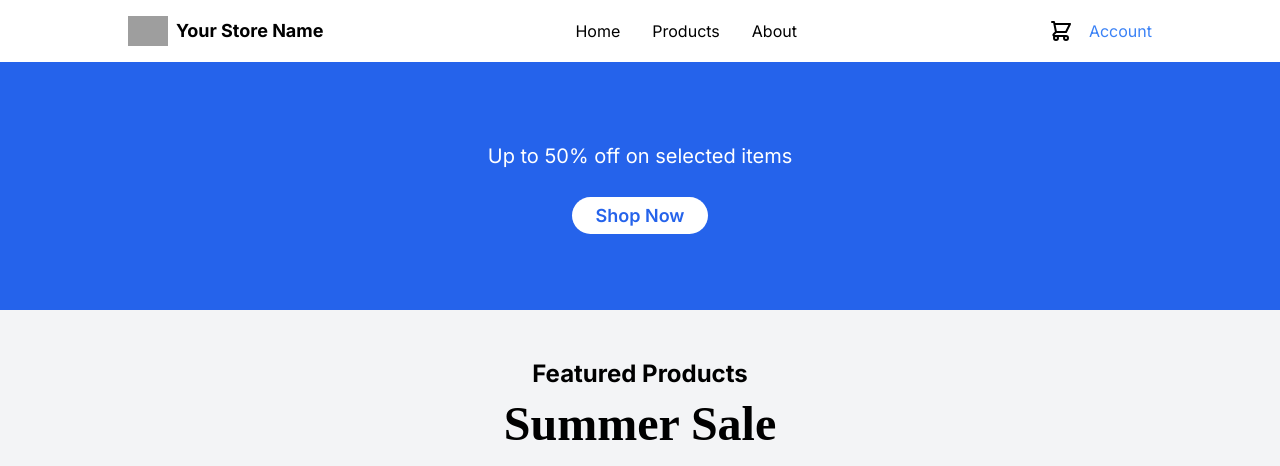
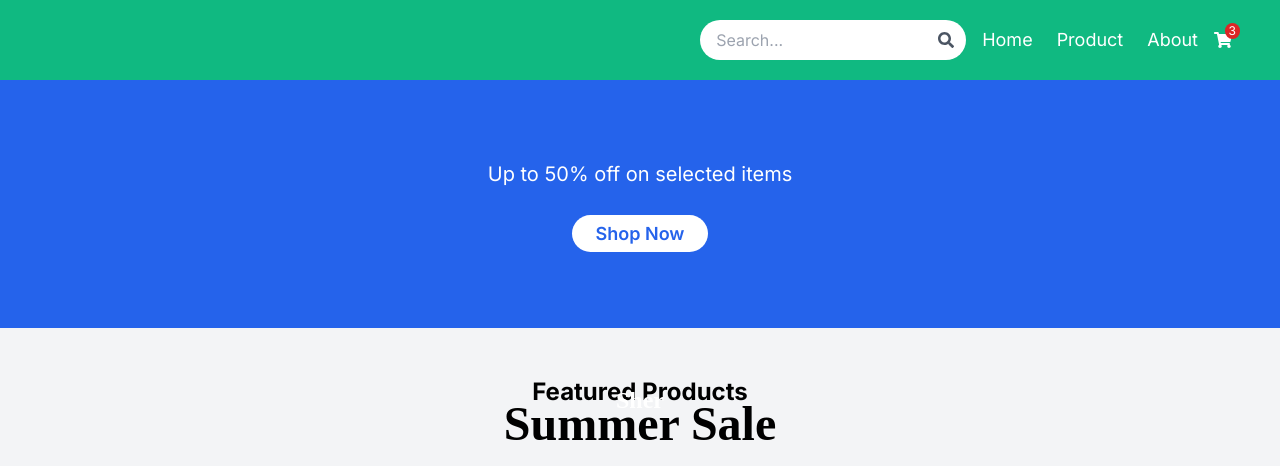
Before and after one commit to Prateeksingchn/Next-JS-Sheryians-1, a Next.js app in the folder next-sheryians-1/: page / in a window 1280 px wide. Shown: the top 466 px of the page. Built offline with nearby package versions, Linux system fonts and the light colour scheme; grey boxes are pictures that could not be loaded.

Commit message:
search bar added

```diff
--- a/next-sheryians-1/components/Nav.jsx
+++ b/next-sheryians-1/components/Nav.jsx
@@ -1,42 +1,45 @@
 import Link from 'next/link';
-import Image from 'next/image';
 import React from 'react';
+import { FaShoppingCart, FaSearch } from 'react-icons/fa';
 
 const Nav = () => {
   return (
-    <nav className="bg-white shadow-md py-4 px-8 md:px-16 lg:px-24 xl:px-32 flex justify-between items-center">
+    <nav className='bg-emerald-500 shadow-lg'>
+      <div className='container mx-auto flex justify-between items-center py-5 px-6 md:px-12'>
+        <div className='flex items-center'>
+          <h1 className='text-white text-2xl font-bold'>Sher</h1>
+        </div>
 
-      {/* Logo & Brand */}
-      <Link href="/" className="flex items-center">
-        <Image
-          src="/logo.png" // Replace with your logo path
-          alt="Your Store Name"
-          width={40} // Adjust as needed
-          height={40}
-        />
-        <span className="ml-2 font-bold text-lg">Your Store Name</span>
-      </Link>
+        <div className='flex items-center space-x-4'>
+          <div className='relative'>
+            <input
+              type='text'
+              className='px-4 py-2 rounded-full text-gray-800'
+              placeholder='Search...'
+            />
+            <FaSearch className='absolute right-3 top-3 text-gray-600' />
+          </div>
 
-      {/* Navigation Links */}
-      <ul className="flex space-x-8">
-        <li><Link href="/">Home</Link></li>
-        <li><Link href="/product">Products</Link></li>
-        <li><Link href="/about">About</Link></li>
-        {/* Add more links as needed */}
-      </ul>
+          <div className='flex space-x-6'>
+            <Link href="/" className='text-white text-lg hover:text-gray-200'>
+              Home
+            </Link>
+            <Link href="/product" className='text-white text-lg hover:text-gray-200'>
+              Product
+            </Link>
+            <Link href="/about" className='text-white text-lg hover:text-gray-200'>
+              About
+            </Link>
+          </div>
 
-      {/* Action Buttons */}
-      <div className="flex items-center space-x-4">
-        <Link href="/cart">
-          <svg className="h-6 w-6" fill="none" stroke="currentColor" viewBox="0 0 24 24" xmlns="http://www.w3.org/2000/svg">
-            <path strokeLinecap="round" strokeLinejoin="round" strokeWidth={2} d="M3 3h2l.4 2M7 13h10l4-8H5.4M7 13L5.4 5M7 13l-2.293 2.293c-.63.63-.184 1.707.707 1.707H17m0 0a2 2 0 100 4 2 2 0 000-4zm-8 2a2 2 0 11-4 0 2 2 0 014 0z" />
-          </svg>
-        </Link>
-        <Link href="/account" className="text-blue-500 hover:underline">Account</Link>
+          <Link href="/cart" className='relative text-white text-lg hover:text-gray-200'>
+            <FaShoppingCart />
+            <span className='absolute -top-2 -right-2 bg-red-600 text-white text-xs rounded-full px-1'>3</span>
+          </Link>
+        </div>
       </div>
-
     </nav>
   );
-};
+}
 
 export default Nav;
```
